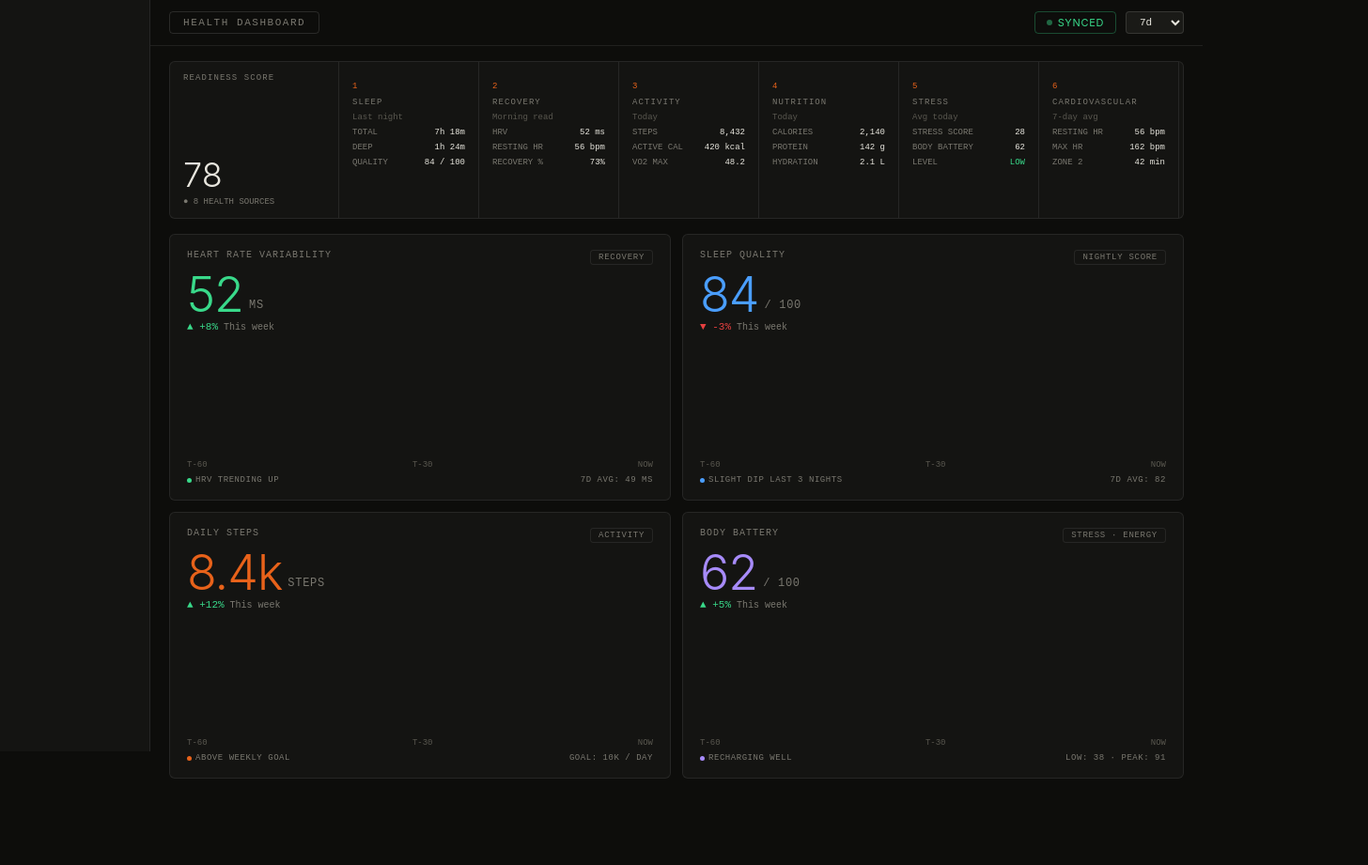
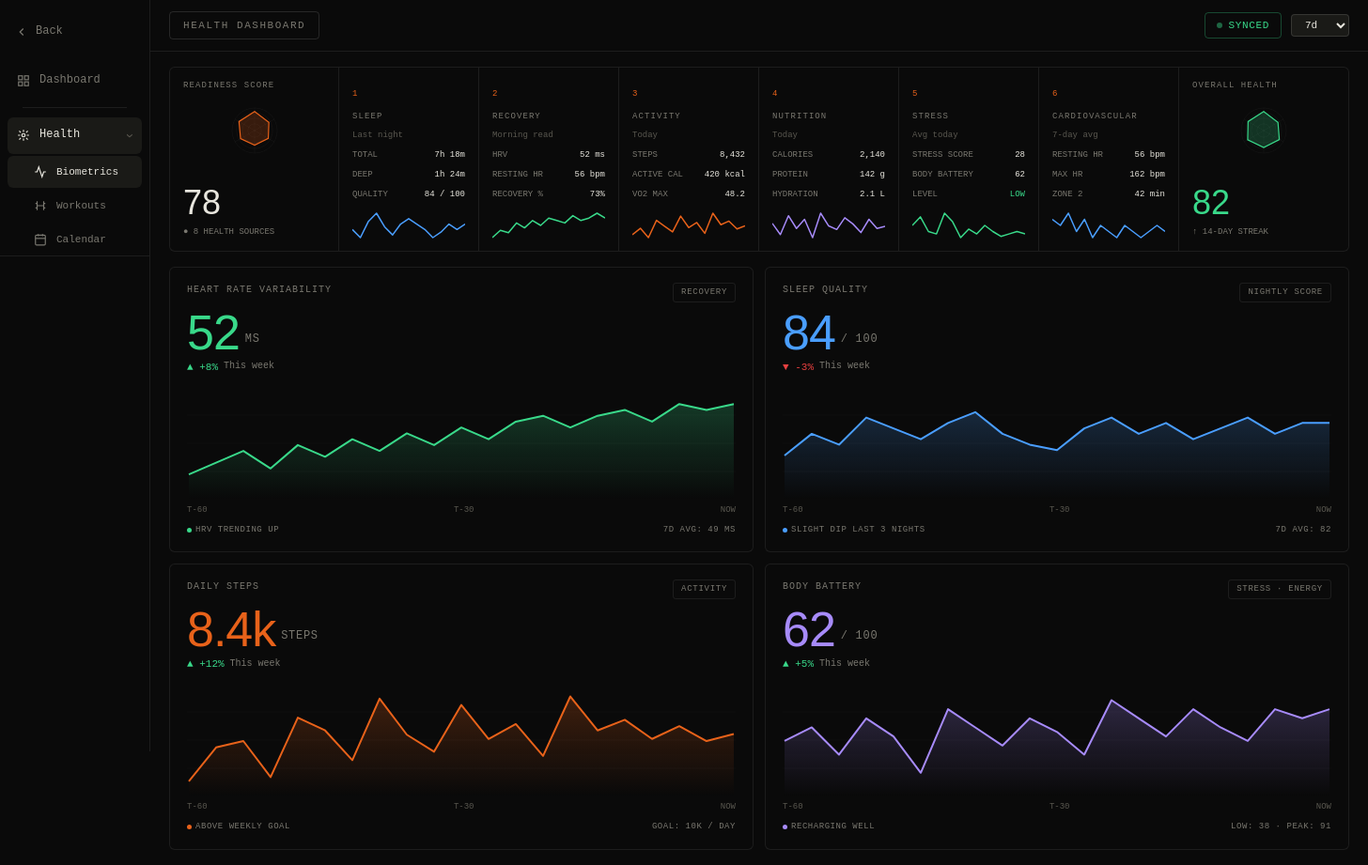
Before and after one commit to Jebman/SiteBuild, a plain HTML site: page src/pages/dashboard.html in a window 1280 px wide. Shown: the whole page at 94% size, 1456 px wide, since content can reach past the window. Before the commit the page ends 845 px from the top, so only its background shows below. Drawn offline with Linux system fonts and the light colour scheme; files that its build step writes are made by us from their sources.

Commit message:
Refactor CSS & update page asset paths
Modularize and modernize styles: rewrote src/css/components/sidebar.css and src/css/pages/dashboard.css to rely on shared base tokens (vars), add consistent spacing, transitions, radius, and animations, and improve component semantics. Fix typos and unify component paths across pages: updated HTML pages (calendar, dashboard, index, notebook, workouts) to load ../css/components/* and ../css/pages/* and to use ../js/components/* and ../js/pages/* where appropriate. Also fixed a link in index (card -> notebook). Purpose: make styles composable, correct broken paths, and ensure consistent load order and script deferral.

```diff
--- a/src/css/components/sidebar.css
+++ b/src/css/components/sidebar.css
@@ -1,34 +1,95 @@
-/* ── Sidebar ── */
-.sidebar{
-  position:fixed;top:0;left:0;width:160px;height:100vh;
-  background:var(--bg2);border-right:1px solid var(--border);
-  display:flex;flex-direction:column;padding:16px 0;z-index:10;
+/* ════════════════════════════════════════
+   sidebar.css — sidebar component
+   Depends on: base.css (--bg2, --border, --muted, --text)
+               dashboard.css (--bg3, --muted2)
+   ════════════════════════════════════════ */
+
+.sidebar {
+  position: fixed;
+  top: 0;
+  left: 0;
+  width: 160px;
+  height: 100vh;
+  background: var(--bg);
+  border-right: 1px solid var(--border);
+  display: flex;
+  flex-direction: column;
+  padding: 16px 0;
+  z-index: 10;
 }
-.sidebar-back{
-  display:flex;align-items:center;gap:8px;padding:8px 16px;
-  font-size:12px;color:var(--muted);cursor:pointer;margin-bottom:16px;
-  border:none;background:none;text-decoration:none;
-  transition:color 0.15s;
+
+.sidebar-back {
+  display: flex;
+  align-items: center;
+  gap: 8px;
+  padding: 8px 16px;
+  font-size: 12px;
+  color: var(--muted);
+  cursor: pointer;
+  margin-bottom: 16px;
+  border: none;
+  background: none;
+  text-decoration: none;
+  font-family: var(--mono);
+  transition: color var(--transition);
 }
-.sidebar-back:hover{color:var(--text);}
-.sidebar-back svg{width:14px;height:14px;stroke:currentColor;fill:none;stroke-width:2;flex-shrink:0;}
-.sidebar-nav{display:flex;flex-direction:column;gap:2px;padding:0 8px;}
-.sidebar-item{
-  display:flex;align-items:center;gap:10px;padding:8px 10px;
-  font-size:12px;border-radius:6px;cursor:pointer;color:var(--muted);
-  transition:background 0.15s,color 0.15s;text-decoration:none;
+
+.sidebar-back:hover {
+  color: var(--text);
 }
-.sidebar-item:hover{background:var(--bg3);color:var(--text);}
-.sidebar-item.active{background:var(--bg3);color:var(--text);}
-.sidebar-item svg{width:14px;height:14px;stroke:currentColor;fill:none;stroke-width:2;flex-shrink:0;}
 
-/* Indented child items */
+.sidebar-back svg {
+  width: 14px;
+  height: 14px;
+  stroke: currentColor;
+  fill: none;
+  stroke-width: 2;
+  flex-shrink: 0;
+}
+
+.sidebar-nav {
+  display: flex;
+  flex-direction: column;
+  gap: 2px;
+  padding: 0 8px;
+}
+
+.sidebar-item {
+  display: flex;
+  align-items: center;
+  gap: 10px;
+  padding: 8px 10px;
+  font-size: 12px;
+  font-family: var(--mono);
+  border-radius: var(--radius);
+  cursor: pointer;
+  color: var(--muted);
+  transition: background var(--transition), color var(--transition);
+  text-decoration: none;
+}
+
+.sidebar-item:hover,
+.sidebar-item.active {
+  background: var(--bg3);
+  color: var(--text);
+}
+
+.sidebar-item svg {
+  width: 14px;
+  height: 14px;
+  stroke: currentColor;
+  fill: none;
+  stroke-width: 2;
+  flex-shrink: 0;
+}
+
+/* ── Indented child items ── */
 .sidebar-child {
   padding-left: 28px;
   font-size: 11px;
 }
 
-/* Arrow indicator */
+/* ── Expand/collapse arrow ── */
 .sidebar-arrow {
   margin-left: auto;
   font-size: 14px;
@@ -36,16 +97,18 @@
   transition: transform 0.2s;
   display: inline-block;
 }
+
 .sidebar-arrow.open {
   transform: rotate(90deg);
 }
 
-/* Children container — hidden by default, animates open */
+/* ── Children container ── */
 .sidebar-children {
   display: none;
   flex-direction: column;
   gap: 2px;
 }
+
 .sidebar-children.open {
   display: flex;
 }
--- a/src/css/pages/dashboard.css
+++ b/src/css/pages/dashboard.css
@@ -1,113 +1,343 @@
-*,*::before,*::after{box-sizing:border-box;margin:0;padding:0}
+/* ════════════════════════════════════════
+   dashboard.css — page-specific styles
+   Depends on: base.css, cards.css, sidebar.css
+   ════════════════════════════════════════
 
-:root{
-  --bg:#0d0d0b;
-  --bg2:#141412;
-  --bg3:#1a1a17;
-  --bg4:#222220;
-  --border:rgba(255,255,255,0.08);
-  --border2:rgba(255,255,255,0.12);
-  --text:#e8e6de;
-  --muted:#7a7870;
-  --muted2:#5a5850;
-  --orange:#e8621a;
-  --green:#39d98a;
-  --red:#e84040;
-  --blue:#4a9eff;
-  --purple:#a78bfa;
-  --mono:'Courier New',monospace;
-  --sans:-apple-system,BlinkMacSystemFont,'Segoe UI',sans-serif;
+   NOTE: The reset and core design tokens (--bg, --bg2, --border,
+   --text, --muted, --mono, --sans) live in base.css.
+   Only dashboard-specific tokens are defined here.
+*/
+
+/* ── Dashboard-only tokens ── */
+:root {
+  --bg3:     #1a1a17;
+  --bg4:     #222220;
+  --border2: rgba(255, 255, 255, 0.12);
+  --muted2:  #5a5850;
+  --orange:  #e8621a;
+  --green:   #39d98a;
+  --red:     #e84040;
+  --blue:    #4a9eff;
+  --purple:  #a78bfa;
 }
 
-html,body{height:100%;background:var(--bg);color:var(--text);font-family:var(--sans);}
-body{display:flex;flex-direction:column;min-height:100vh;}
+[data-theme="light"] {
+  --bg3:    #e4e2da;
+  --bg4:    #d8d6ce;
+  --muted2: #9a9890;
+}
 
-/* ── Main ── */
-.main{margin-left:160px;display:flex;flex-direction:column;min-height:100vh;}
+/* ── Layout shell ── */
+/*
+  IMPORTANT: html + body need explicit height:100% so that chart
+  libraries (Chart.js etc.) can resolve percentage-based canvas
+  dimensions. base.css only sets min-height:100vh on body, which
+  is not the same thing — do not remove these two rules.
+*/
+html, body {
+  height: 100%;
+}
+
+body {
+  display: flex;
+  min-height: 100vh;
+}
+
+.main {
+  margin-left: 160px;
+  display: flex;
+  flex-direction: column;
+  min-height: 100vh;
+  flex: 1;
+}
 
 /* ── Top bar ── */
-.topbar{
-  display:flex;align-items:center;justify-content:space-between;
-  padding:12px 20px;border-bottom:1px solid var(--border);
-  background:var(--bg);position:sticky;top:0;z-index:5;
-}
-.dash-title{
-  font-size:11px;letter-spacing:0.14em;color:var(--muted);
-  border:1px solid var(--border2);padding:5px 14px;border-radius:4px;
-  font-family:var(--mono);
-}
-.topbar-right{display:flex;align-items:center;gap:10px;}
-.live-badge{
-  display:flex;align-items:center;gap:6px;font-size:11px;
-  color:var(--green);letter-spacing:0.06em;
-  border:1px solid rgba(57,217,138,0.3);padding:4px 12px;border-radius:4px;
-}
-.live-dot{width:6px;height:6px;border-radius:50%;background:var(--green);animation:pulse 1.5s ease infinite;}
-@keyframes pulse{0%,100%{opacity:1;}50%{opacity:0.4;}}
-.time-select{
-  background:var(--bg3);border:1px solid var(--border2);color:var(--text);
-  font-size:11px;padding:4px 10px;border-radius:4px;cursor:pointer;
-  font-family:var(--mono);
+.topbar {
+  display: flex;
+  align-items: center;
+  justify-content: space-between;
+  padding: 12px 20px;
+  border-bottom: 1px solid var(--border);
+  background: var(--bg);
+  position: sticky;
+  top: 0;
+  z-index: 5;
 }
 
-/* ── Content ── */
-.content{padding:16px 20px;flex:1;}
+.dash-title {
+  font-size: 11px;
+  letter-spacing: 0.14em;
+  color: var(--muted);
+  border: 1px solid var(--border2);
+  padding: 5px 14px;
+  border-radius: 4px;
+  font-family: var(--mono);
+}
+
+.topbar-right {
+  display: flex;
+  align-items: center;
+  gap: 10px;
+}
+
+.live-badge {
+  display: flex;
+  align-items: center;
+  gap: 6px;
+  font-size: 11px;
+  color: var(--green);
+  letter-spacing: 0.06em;
+  border: 1px solid rgba(57, 217, 138, 0.3);
+  padding: 4px 12px;
+  border-radius: 4px;
+  font-family: var(--mono);
+}
+
+.live-dot {
+  width: 6px;
+  height: 6px;
+  border-radius: 50%;
+  background: var(--green);
+  animation: pulse 1.5s ease infinite;
+}
+
+@keyframes pulse {
+  0%, 100% { opacity: 1; }
+  50%       { opacity: 0.4; }
+}
+
+.time-select {
+  background: var(--bg3);
+  border: 1px solid var(--border2);
+  color: var(--text);
+  font-size: 11px;
+  padding: 4px 10px;
+  border-radius: 4px;
+  cursor: pointer;
+  font-family: var(--mono);
+}
+
+/* ── Content area ── */
+.content {
+  padding: 16px 20px;
+  flex: 1;
+}
 
 /* ── Signal bar ── */
-.signal-bar{
-  display:grid;
-  grid-template-columns:180px repeat(6,1fr) 180px;
-  gap:0;border:1px solid var(--border);border-radius:6px;
-  overflow:hidden;margin-bottom:16px;background:var(--bg2);
+.signal-bar {
+  display: grid;
+  grid-template-columns: 180px repeat(6, 1fr) 180px;
+  gap: 0;
+  border: 1px solid var(--border);
+  border-radius: var(--radius);
+  overflow: hidden;
+  margin-bottom: 16px;
+  /* Match page background; border provides separation */
+  background: var(--bg);
 }
-.signal-card{
-  padding:12px 14px;border-right:1px solid var(--border);
-  display:flex;flex-direction:column;gap:6px;position:relative;
+
+.signal-card {
+  padding: 12px 14px;
+  border-right: 1px solid var(--border);
+  display: flex;
+  flex-direction: column;
+  gap: 6px;
+  position: relative;
+  /* Transparent so signal-bar background shows through */
+  background: transparent;
+  transition: background var(--transition);
 }
-.signal-card:last-child{border-right:none;}
-.signal-label{font-size:9px;letter-spacing:0.12em;color:var(--muted);text-transform:uppercase;font-family:var(--mono);}
-.signal-num{font-size:9px;color:var(--orange);font-family:var(--mono);}
-.signal-sub-label{font-size:9px;color:var(--muted2);font-family:var(--mono);}
-.signal-stat{display:flex;justify-content:space-between;font-size:9px;font-family:var(--mono);}
-.signal-stat-label{color:var(--muted);}
-.signal-stat-val{color:var(--text);}
-.signal-big{font-size:36px;font-weight:300;line-height:1;color:var(--text);margin-top:auto;}
-.signal-sub{font-size:9px;color:var(--muted);font-family:var(--mono);}
-.signal-sparkline{margin-top:4px;}
-.signal-radar{width:60px;height:60px;margin:4px auto;}
+
+.signal-card:hover {
+  background: var(--bg2);
+}
+
+.signal-card:last-child {
+  border-right: none;
+}
+
+.signal-label {
+  font-size: 9px;
+  letter-spacing: 0.12em;
+  color: var(--muted);
+  text-transform: uppercase;
+  font-family: var(--mono);
+}
+
+.signal-num {
+  font-size: 9px;
+  color: var(--orange);
+  font-family: var(--mono);
+}
+
+.signal-sub-label {
+  font-size: 9px;
+  color: var(--muted2);
+  font-family: var(--mono);
+}
+
+.signal-stat {
+  display: flex;
+  justify-content: space-between;
+  font-size: 9px;
+  font-family: var(--mono);
+}
+
+.signal-stat-label { color: var(--muted); }
+.signal-stat-val   { color: var(--text); }
+
+.signal-big {
+  font-size: 36px;
+  font-weight: 300;
+  line-height: 1;
+  color: var(--text);
+  margin-top: auto;
+}
+
+.signal-sub {
+  font-size: 9px;
+  color: var(--muted);
+  font-family: var(--mono);
+}
+
+.signal-sparkline { margin-top: 4px; }
+.signal-radar     { width: 60px; height: 60px; margin: 4px auto; }
 
 /* ── Metric grid ── */
-.metric-grid{display:grid;grid-template-columns:1fr 1fr;gap:12px;}
-.metric-card{
-  background:var(--bg2);border:1px solid var(--border);border-radius:6px;
-  padding:16px 18px;position:relative;overflow:hidden;
+.metric-grid {
+  display: grid;
+  grid-template-columns: 1fr 1fr;
+  gap: 12px;
 }
-.metric-header{display:flex;justify-content:space-between;align-items:flex-start;margin-bottom:6px;}
-.metric-label{font-size:10px;letter-spacing:0.1em;color:var(--muted);text-transform:uppercase;font-family:var(--mono);}
-.metric-badge{
-  font-size:9px;letter-spacing:0.08em;color:var(--muted);
-  border:1px solid var(--border);padding:2px 8px;border-radius:3px;font-family:var(--mono);
+
+.metric-card {
+  /* Match page background; only the border defines the card edge */
+  background: var(--bg);
+  border: 1px solid var(--border);
+  border-radius: var(--radius);
+  padding: 16px 18px;
+  position: relative;
+  overflow: hidden;
+  transition: background var(--transition);
 }
-.metric-number{display:flex;align-items:baseline;gap:6px;margin-bottom:2px;}
-.metric-big{font-size:52px;font-weight:300;line-height:1;letter-spacing:-0.02em;}
-.metric-unit{font-size:12px;color:var(--muted);letter-spacing:0.06em;align-self:flex-end;padding-bottom:8px;font-family:var(--mono);}
-.metric-change{display:flex;align-items:center;gap:6px;font-size:11px;margin-bottom:12px;font-family:var(--mono);}
-.up{color:var(--green);}
-.down{color:var(--red);}
-.neutral{color:var(--muted);}
-.metric-change-label{color:var(--muted);font-size:10px;}
-.chart-area{position:relative;height:120px;margin-top:4px;}
-.chart-footer{
-  display:flex;justify-content:space-between;margin-top:6px;
-  font-size:9px;color:var(--muted);letter-spacing:0.06em;font-family:var(--mono);
+
+.metric-card:hover {
+  background: var(--bg2);
 }
-.chart-footer-note{display:flex;align-items:center;gap:4px;}
-.dot{width:5px;height:5px;border-radius:50%;}
-.time-labels{
-  display:flex;justify-content:space-between;
-  font-size:9px;color:var(--muted2);margin-top:4px;font-family:var(--mono);
+
+.metric-header {
+  display: flex;
+  justify-content: space-between;
+  align-items: flex-start;
+  margin-bottom: 6px;
+}
+
+.metric-label {
+  font-size: 10px;
+  letter-spacing: 0.1em;
+  color: var(--muted);
+  text-transform: uppercase;
+  font-family: var(--mono);
+}
+
+.metric-badge {
+  font-size: 9px;
+  letter-spacing: 0.08em;
+  color: var(--muted);
+  border: 1px solid var(--border);
+  padding: 2px 8px;
+  border-radius: 3px;
+  font-family: var(--mono);
+}
+
+.metric-number {
+  display: flex;
+  align-items: baseline;
+  gap: 6px;
+  margin-bottom: 2px;
+}
+
+.metric-big {
+  font-size: 52px;
+  font-weight: 300;
+  line-height: 1;
+  letter-spacing: -0.02em;
+}
+
+.metric-unit {
+  font-size: 12px;
+  color: var(--muted);
+  letter-spacing: 0.06em;
+  align-self: flex-end;
+  padding-bottom: 8px;
+  font-family: var(--mono);
+}
+
+.metric-change {
+  display: flex;
+  align-items: center;
+  gap: 6px;
+  font-size: 11px;
+  margin-bottom: 12px;
+  font-family: var(--mono);
+}
+
+.up      { color: var(--green); }
+.down    { color: var(--red); }
+.neutral { color: var(--muted); }
+
+.metric-change-label {
+  color: var(--muted);
+  font-size: 10px;
+}
+
+.chart-area {
+  position: relative;
+  height: 120px;
+  margin-top: 4px;
+}
+
+.chart-footer {
+  display: flex;
+  justify-content: space-between;
+  margin-top: 6px;
+  font-size: 9px;
+  color: var(--muted);
+  letter-spacing: 0.06em;
+  font-family: var(--mono);
+}
+
+.chart-footer-note {
+  display: flex;
+  align-items: center;
+  gap: 4px;
+}
+
+.dot {
+  width: 5px;
+  height: 5px;
+  border-radius: 50%;
+}
+
+.time-labels {
+  display: flex;
+  justify-content: space-between;
+  font-size: 9px;
+  color: var(--muted2);
+  margin-top: 4px;
+  font-family: var(--mono);
 }
 
 /* ── Zone bar ── */
-.zone-bar{display:flex;gap:2px;margin-top:6px;border-radius:3px;overflow:hidden;}
-.zone-seg{height:6px;border-radius:2px;}
+.zone-bar {
+  display: flex;
+  gap: 2px;
+  margin-top: 6px;
+  border-radius: 3px;
+  overflow: hidden;
+}
+
+.zone-seg {
+  height: 6px;
+  border-radius: 2px;
+}
--- a/src/pages/dashboard.html
+++ b/src/pages/dashboard.html
@@ -4,8 +4,18 @@
   <meta charset="UTF-8"/>
   <meta name="viewport" content="width=device-width, initial-scale=1.0"/>
   <title>Health Dashboard</title>
-  <link rel="stylesheet" href="css/dashboard.css"/>
-  <link rel="stylesheet" href="css/sidebar.css"/>
+
+  <!--
+    Load order:
+    1. base.css    — reset, design tokens, global styles
+    2. cards.css   — reusable card components (depends on base tokens)
+    3. sidebar.css — sidebar component (depends on base + dashboard tokens)
+    4. dashboard.css — page-specific overrides & dashboard-only tokens
+  -->
+  <link rel="stylesheet" href="../css/components/base.css"/>
+  <link rel="stylesheet" href="../css/components/cards.css"/>
+  <link rel="stylesheet" href="../css/components/sidebar.css"/>
+  <link rel="stylesheet" href="../css/pages/dashboard.css"/>
 </head>
 <body>
 
@@ -199,7 +209,13 @@
   </div><!-- /content -->
 </div><!-- /main -->
 
-<script src="js/dashboard.js"></script>
-<script src="js/sidebar.js"></script>
+<!--
+  store.js uses defer so a 404 won't throw a blocking error before
+  dashboard.js runs. dashboard.js and sidebar.js also deferred for
+  the same reason and to ensure DOM is ready.
+-->
+<script src="../js/store.js" defer></script>
+<script src="../js/pages/dashboard.js" defer></script>
+<script src="../js/components/sidebar.js" defer></script>
 </body>
 </html>
```
Also changed, not shown: src/pages/calendar.html (+5 -5 lines), src/pages/index.html (+3 -3 lines), src/pages/notebook.html (+1 -1 lines), src/pages/workouts.html (+9 -9 lines).
